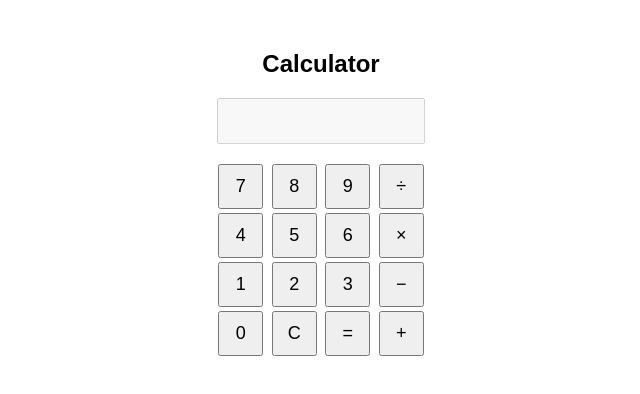
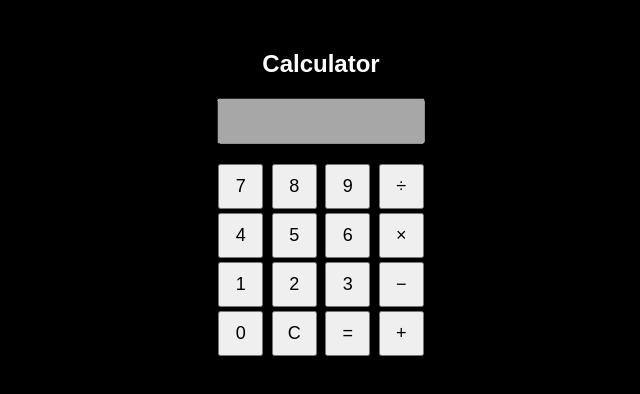
Before and after one commit to Amuluna0129/calculator-app, a plain HTML site: page index.html in a window 1280 px wide. Shown: the whole page, without its empty margins (319-959 px from the left). Drawn offline with Linux system fonts and the light colour scheme.

Commit message:
背景を黒色に変更

```diff
--- a/index.html
+++ b/index.html
@@ -3,7 +3,7 @@
 <head>
   <title>Simple Calculator</title>
   <style>
-    body { font-family: Arial; text-align: center; margin-top: 50px; }
+    body { font-family: Arial; text-align: center; margin-top: 50px; background-color: black; color: white; }
     input { width: 200px; height: 40px; font-size: 20px; text-align: right; }
     button { width: 45px; height: 45px; font-size: 18px; margin: 2px; }
   </style>
```
